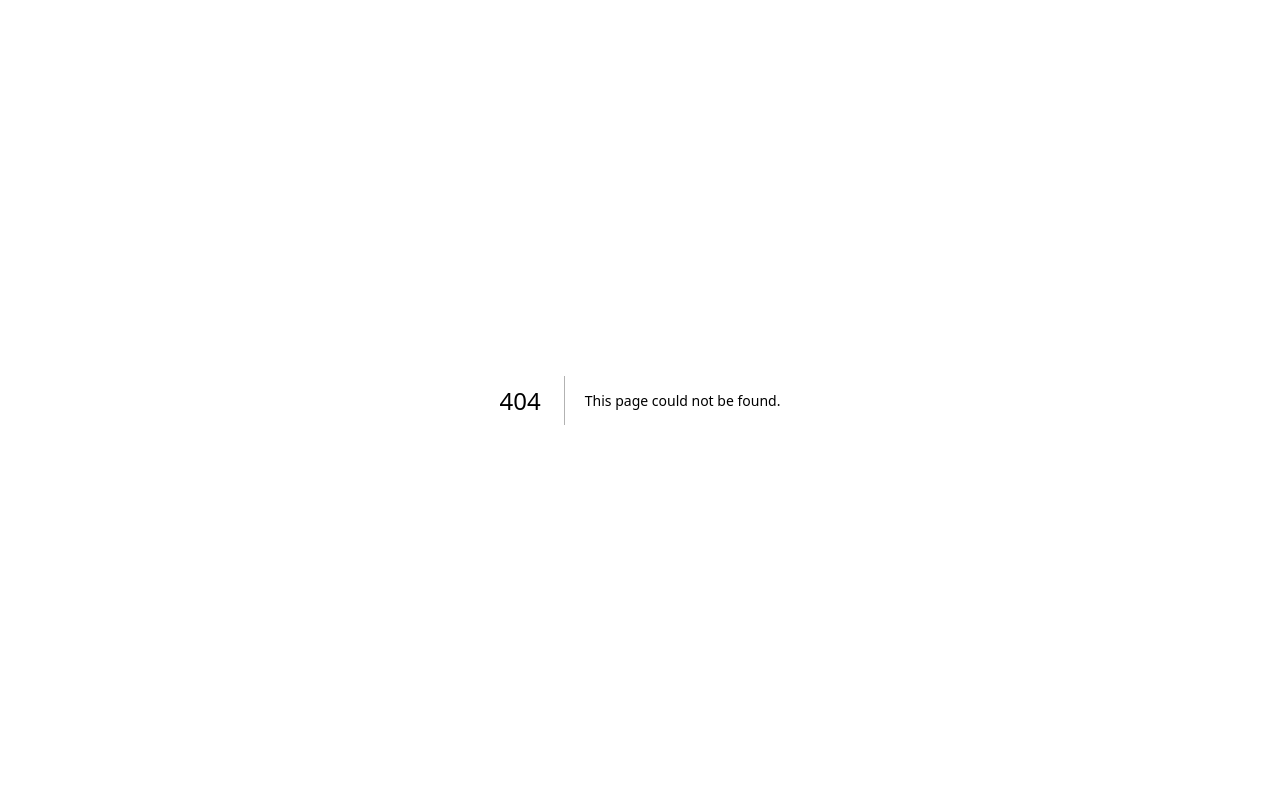
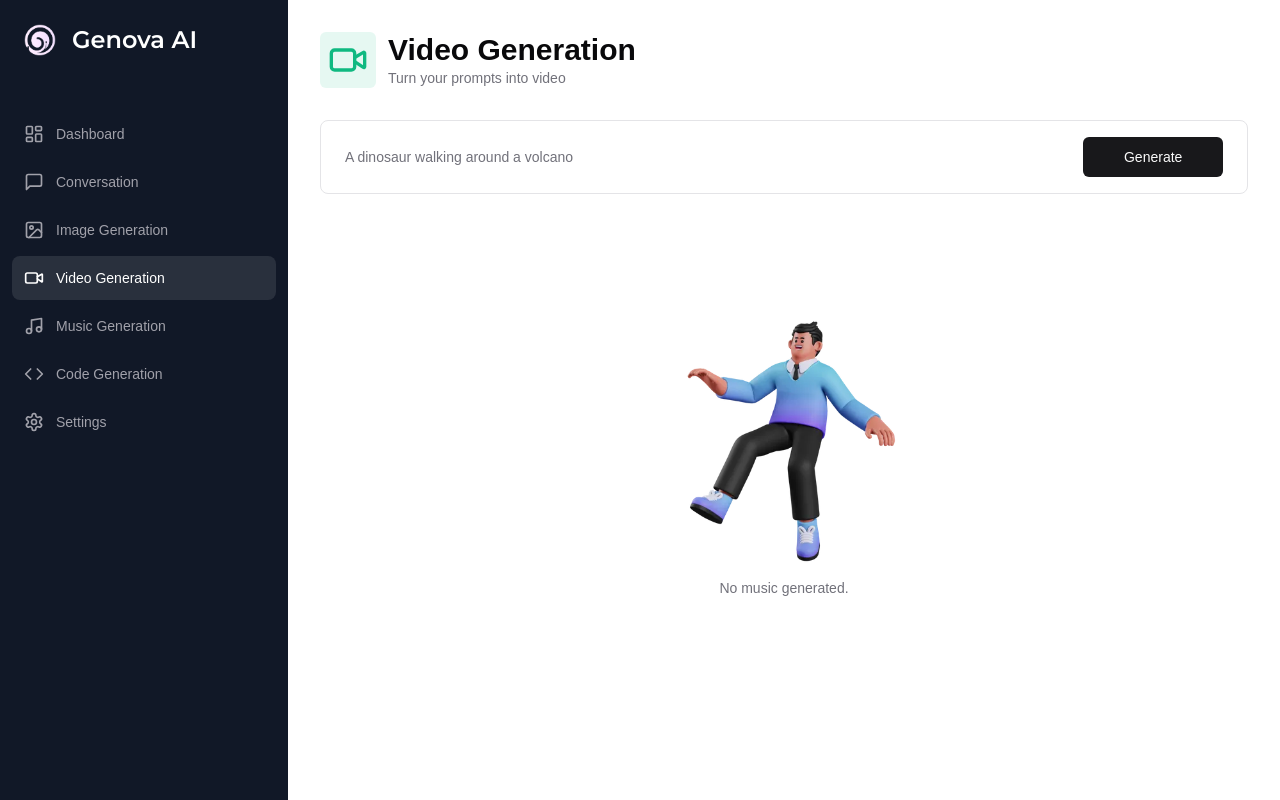
Before and after one commit to hectorg2211/genova-ai, a Next.js app: page /video in a window 1280 px wide. Before the commit this address had no page. Built offline with nearby package versions, Linux system fonts and the light colour scheme.

Commit message:
add video page

```diff
--- /dev/null
+++ b/app/(dashboard)/(routes)/video/constants.ts
@@ -0,0 +1,5 @@
+import * as z from 'zod'
+
+export const formSchema = z.object({
+  prompt: z.string().min(1, 'Music Prompt is required'),
+})
--- /dev/null
+++ b/app/(dashboard)/(routes)/video/page.tsx
@@ -0,0 +1,105 @@
+'use client'
+import React, { useState } from 'react'
+
+import * as z from 'zod'
+import axios from 'axios'
+import Heading from '@/components/heading'
+import { VideoIcon } from 'lucide-react'
+import { useForm } from 'react-hook-form'
+import { formSchema } from './constants'
+import { zodResolver } from '@hookform/resolvers/zod'
+import { Form, FormControl, FormField, FormItem } from '@/components/ui/form'
+import { Input } from '@/components/ui/input'
+import { Button } from '@/components/ui/button'
+import { useRouter } from 'next/navigation'
+import Empty from '@/components/empty'
+import Loader from '@/components/loader'
+
+const VideoPage = () => {
+  const [video, setVideo] = useState<string>()
+  const router = useRouter()
+  const form = useForm<z.infer<typeof formSchema>>({
+    resolver: zodResolver(formSchema),
+    defaultValues: {
+      prompt: '',
+    },
+  })
+
+  const isLoading = form.formState.isSubmitting
+
+  const onSubmit = async (values: z.infer<typeof formSchema>) => {
+    try {
+      setVideo(undefined)
+      const response = await axios.post('/api/video', values)
+      setVideo(response.data[0])
+      form.reset()
+      // eslint-disable-next-line @typescript-eslint/no-explicit-any
+    } catch (error: any) {
+      // TODO: Open pro modal
+      console.log(error)
+    } finally {
+      router.refresh()
+    }
+  }
+
+  return (
+    <div>
+      <Heading
+        title='Video Generation'
+        description='Turn your prompts into video'
+        icon={VideoIcon}
+        iconColor='text-emerald-500'
+        bgColor='bg-emerald-500/10'
+      />
+
+      <div className='px-4 lg:px-8'>
+        <div>
+          <Form {...form}>
+            <form
+              onSubmit={form.handleSubmit(onSubmit)}
+              className='rounded-lg border w-full p-4 px-3 md:px-6 focus-within:shadow-sm grid grid-cols-12 gap-2'
+            >
+              <FormField
+                name='prompt'
+                render={({ field }) => (
+                  <FormItem className='col-span-12 lg:col-span-10'>
+                    <FormControl className='m-0 p-0'>
+                      <Input
+                        className='border-0 outline-none focus-visible:ring-0 focus-visible:ring-transparent'
+                        disabled={isLoading}
+                        placeholder='A dinosaur walking around a volcano'
+                        {...field}
+                      />
+                    </FormControl>
+                  </FormItem>
+                )}
+              />
+
+              <Button className='col-span-12 lg:col-span-2 w-full' disabled={isLoading}>
+                Generate
+              </Button>
+            </form>
+          </Form>
+        </div>
+
+        <div className='space-y-4 mt-4'>
+          {isLoading && (
+            <div className='p-8 rounded-lg w-full flex items-center justify-center bg-muted'>
+              <Loader />
+            </div>
+          )}
+
+          {!video && !isLoading && <Empty label='No music generated.' />}
+
+          {video && (
+            <video controls className='w-full mt-8 aspect-video rounded-lg border bg-black'>
+              <source src={video} />
+            </video>
+          )}
+        </div>
+      </div>
+    </div>
+  )
+}
+
+export default VideoPage
```
